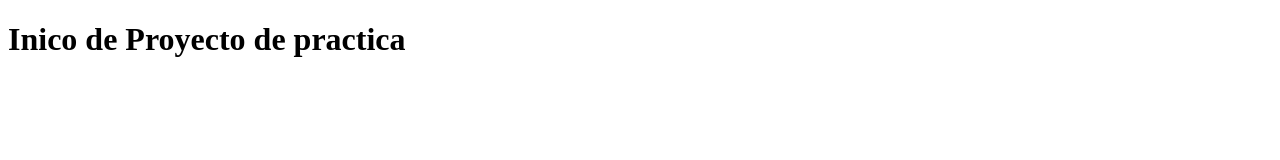
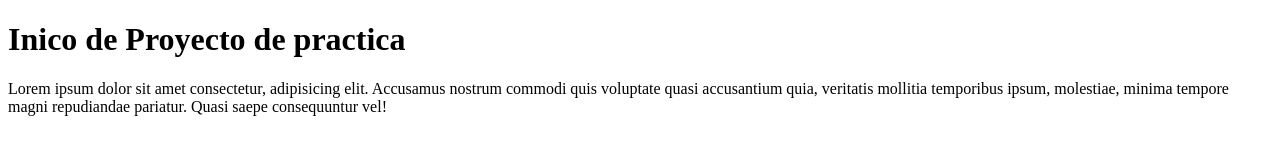
Before and after one commit to xavieryapura-cell/ProyectoPruebaInicial, a plain HTML site: page index.html in a window 1280 px wide. Drawn offline with Linux system fonts and the light colour scheme.

Commit message:
Agregue al archivo index.html un parrafo p

```diff
--- a/index.html
+++ b/index.html
@@ -7,5 +7,6 @@
     </head>
     <body>
         <h1>Inico de Proyecto de practica</h1>
+        <p>Lorem ipsum dolor sit amet consectetur, adipisicing elit. Accusamus nostrum commodi quis voluptate quasi accusantium quia, veritatis mollitia temporibus ipsum, molestiae, minima tempore magni repudiandae pariatur. Quasi saepe consequuntur vel!</p>
     </body>
 </html>
```
